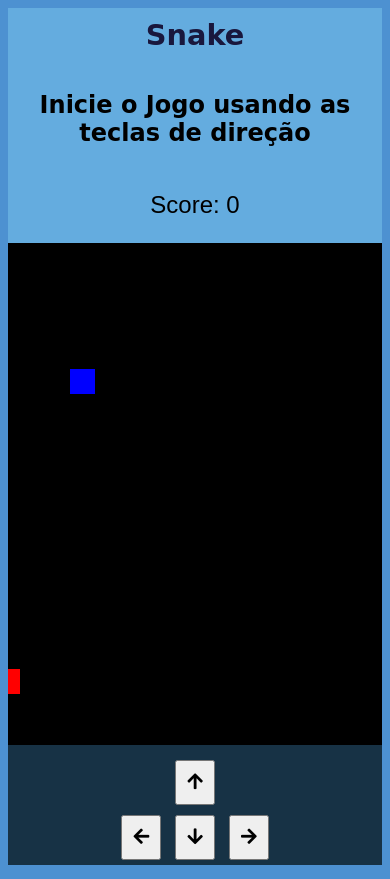
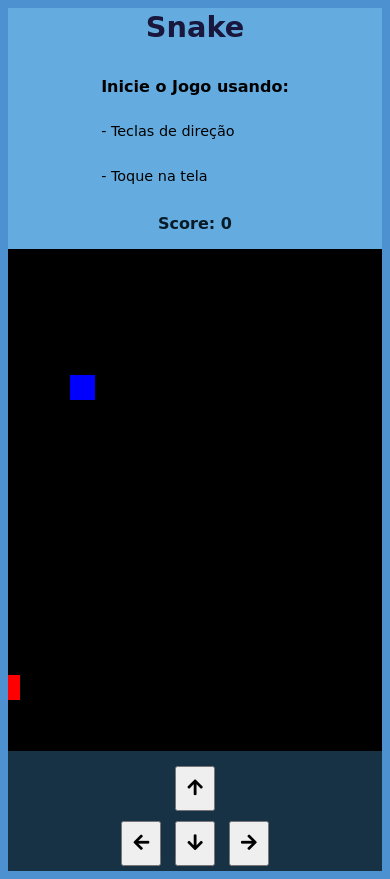
Before and after one commit to yuriissamoto/snake, a plain HTML site: page index.html in a window 390 px wide. Drawn offline with Linux system fonts and the light colour scheme.

Commit message:
Feat:snake

```diff
--- a/css/style.css
+++ b/css/style.css
@@ -7,6 +7,7 @@ canvas {
     background: #64acdf;
     overflow: hidden;
     display: flex;
+    height: 30%;
     flex-direction: column;
     -webkit-box-align: center;
     align-items: center;
@@ -16,6 +17,7 @@ canvas {
 .canvasheaderbody {
     display: flex;
     flex-direction: column;
+    height: 10%;
 }
 
 .canvasHeaderTitle {
@@ -23,7 +25,7 @@ canvas {
     font-family: 'Satisfy', cursive;
     text-align: center;
     width: 100%;
-    margin-top: 10px;
+    margin-top: 2px;
     height: 10%;
     color: rgb(25, 23, 61);
 }
@@ -34,13 +36,20 @@ canvas {
     font-family: 'Satisfy', cursive;
     text-align: center;
     width: 100%;
-    margin-top: 20px;
+    /* margin-top: 20px; */
+}
+
+.canvasp {
+    font-size: 1em;
+    font-family: 'Satisfy', cursive;
+    text-align: start;
 }
 
 .canvasBory {
     background: #173245;
     overflow: hidden;
     display: flex;
+    height: 70%;
     flex-direction: column;
     -webkit-box-align: center;
     align-items: center;
@@ -68,7 +77,28 @@ body {
     /* position: absolute;
     top: 20px;
     left: 20px; */
-    font-family: 'Exo', sans-serif;
+    color: #081b28;
+    font-family: 'Satisfy', cursive;
     font-size: 1.5em;
     text-align: center;
+    font-weight: bold; /* Adicionando negrito */
 }
+
+@media (max-width: 768px) {
+    #scoreDisplay {
+        font-size: 1em;
+    }
+
+    .canvasHeaderTitle {
+        font-size: 1.8em;
+    }
+
+    .canvasHeaderTitle2 {
+        font-size: 1em;
+    }
+
+    .canvasp {
+        font-size: 0.9em;
+    }
+
+}
--- a/index.html
+++ b/index.html
@@ -12,7 +12,9 @@
     <header class="canvasHeader">
         <h1 class="canvasHeaderTitle">Snake</h1>
         <div class="canvasheaderbody">
-            <h2 class="canvasHeaderTitle2">Inicie o Jogo usando as teclas de direção</h2>
+            <h2 class="canvasHeaderTitle2">Inicie o Jogo usando:</h2>
+            <p class="canvasp">- Teclas de direção</p>
+            <p class="canvasp">- Toque na tela</p>
             <p id="scoreDisplay">Score: 0</p>
         </div>
 
--- a/js/snake.js
+++ b/js/snake.js
@@ -118,8 +118,13 @@ function changeDirection(e) {
 
 
 function placeFood() {
-    foodX = Math.floor(Math.random() * (cols - 1)) * blockSize; // Ajuste para garantir que a maçã não apareça na última coluna do canvas
-    foodY = Math.floor(Math.random() * (rows - 1)) * blockSize; // Ajuste para garantir que a maçã não apareça na última linha do canvas
+    // Calcula o número máximo de posições onde a comida pode ser colocada
+    var maxX = (cols - 1) * blockSize;
+    var maxY = (rows - 1) * blockSize;
+
+    // Gera coordenadas aleatórias dentro dos limites do canvas
+    foodX = Math.floor(Math.random() * maxX / blockSize) * blockSize;
+    foodY = Math.floor(Math.random() * maxY / blockSize) * blockSize;
 }
 // Adicionar event listeners para os botões de controle
 document.getElementById('upButton').addEventListener('click', function() {
```
